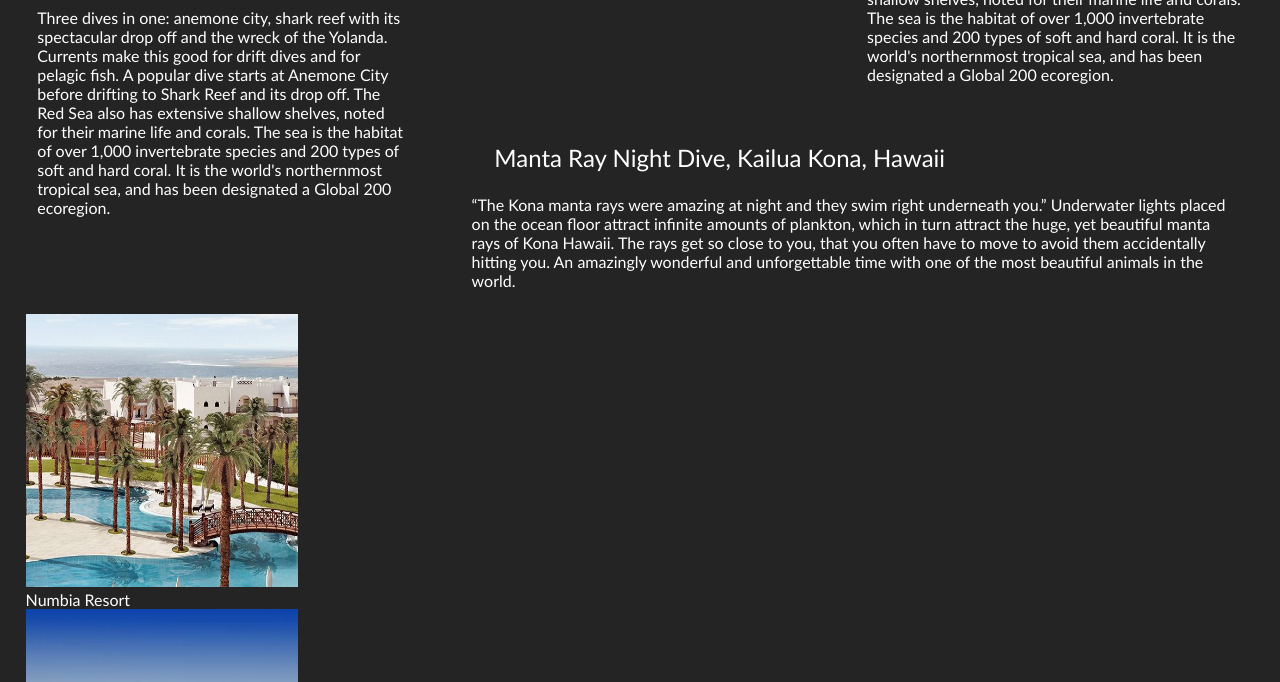
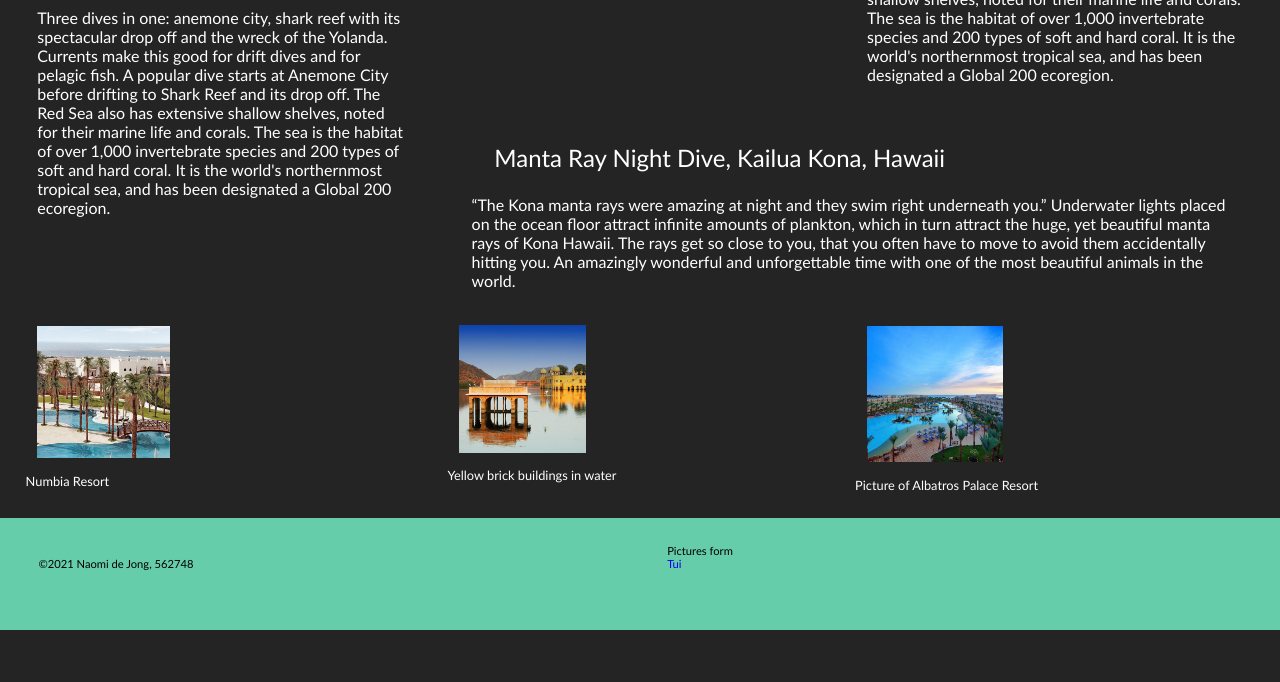
Before and after one commit to NaomideJong/Assesment-Web-Markup-Naomi-de-Jong, a plain HTML site: page destinations.html in a window 1280 px wide. Shown: the part 794-1476 px from the top of the page. After the commit the page ends 1424 px from the top, so only its background shows below. Drawn offline with Linux system fonts and the light colour scheme.

Commit message:
Final Product :)

```diff
--- a/css/destinations/style.css
+++ b/css/destinations/style.css
@@ -81,6 +81,7 @@ body {
 /* Grid Start */
 
 main {
+  width: 100vw;
   color: #ffffff;
   display: grid;
   column-gap: 2rem;
@@ -126,19 +127,30 @@ main .article6 {
   align-self: start;
 }
 
-.aside {
+.imgnubian {
   grid-area: aside;
-  padding: 5%;
-  align-self: center;
-  display: flex;
-  flex-direction: row;
-  width: 100vw;
+  padding: 3%;
+  align-self: start;
+}
+.imgindia {
+  grid-area: aside;
+  padding: 3%;
+  align-self: start;
+}
+.imgalbatros {
+  grid-area: aside;
+  padding: 3%;
+  align-self: start;
 }
 
 /* Grid End */
 
-aside img {
-  width: 70%;
+figure img {
+  width: 40%;
+}
+
+figcaption {
+  font-size: 0.8em;
 }
 
 main {
@@ -382,6 +394,13 @@ footer {
       "article1 ."
       "aside .";
   }
+  main {
+    display: flex;
+    flex-direction: column;
+  }
+  .product3 {
+    display: block;
+  }
   .article4 {
     display: none;
   }
--- a/destinations.html
+++ b/destinations.html
@@ -118,11 +118,8 @@
           beautiful animals in the world.
         </p>
       </article>
-      <aside>
       <figure class="product1">
-          <a
-            href="https://www.tui.nl/hilton-marsa-alam-nubian-resort-509375686/"
-          >
+        <a href="https://www.tui.nl/hilton-marsa-alam-nubian-resort-509375686/">
           <img
             class="imgnubian"
             src="images/product1.png"
@@ -153,7 +150,6 @@
         /></a>
         <figcaption>Picture of Albatros Palace Resort</figcaption>
       </figure>
-      </aside>
     </main>
     <footer>
       <section class="copyright">&copy;2021 Naomi de Jong, 562748</section>
```
Also changed, not shown: contact.html (+2 -3 lines). Lines whose indentation alone changed are shown as unchanged.
